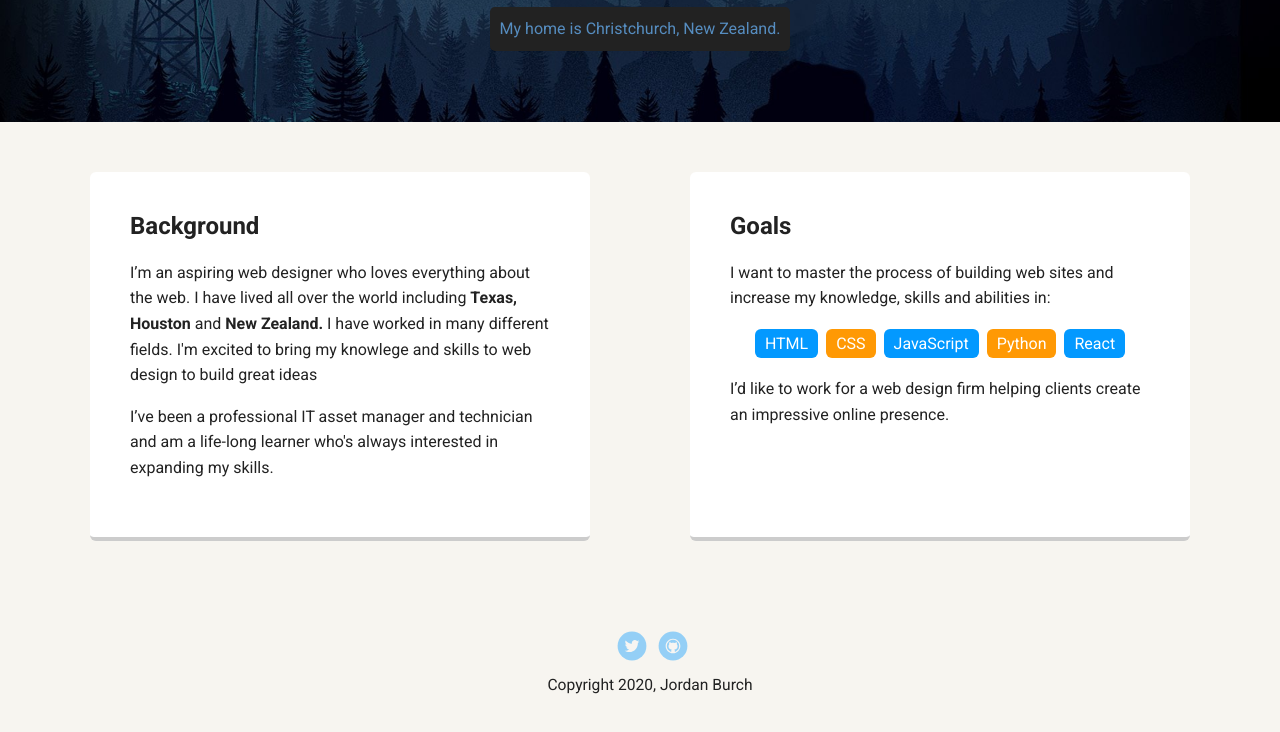
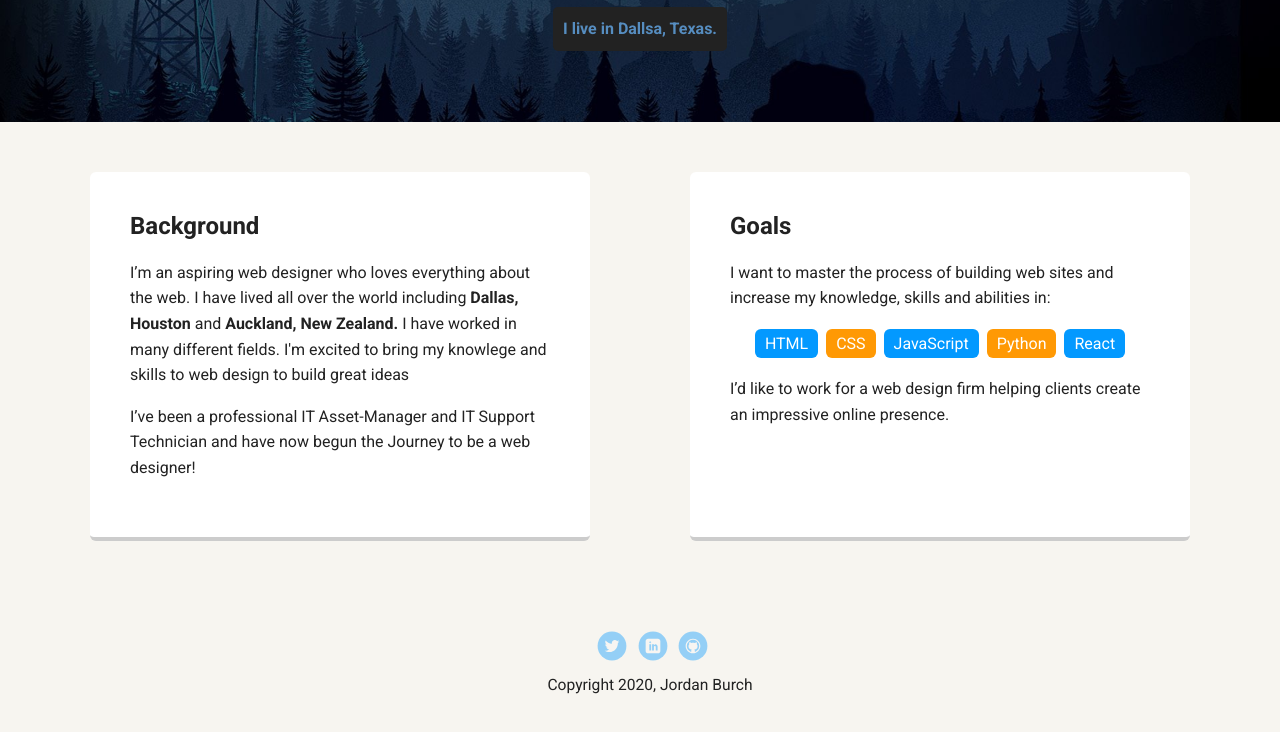
Before and after one commit to Jordanburch101/Techdegree-project-1, a plain HTML site: page index.html in a window 1280 px wide. Shown: the part 348-1080 px from the top of the page. Drawn offline with Linux system fonts and the light colour scheme; a web font is replaced by a local one.

Commit message:
Updated Text

```diff
--- a/index.html
+++ b/index.html
@@ -19,17 +19,17 @@
     <header>
       <img src="images/Jordan.jpg" alt="Picture of Jordan Burch" class="profile-image">
       <h1 class="tag name">Hello, I’m Jordan.</h1>
-      <p class="tag location">My home is Christchurch, New Zealand.</p>
+      <p class="tag location"><strong>I live in Dallsa, Texas.</strong></p>
     </header>
 
     <main class="flex">
       <div class="card">
         <h2>Background</h2>
         <p>I’m an aspiring web designer who loves everything about the web.
-          I have lived all over the world including <strong>Texas, Houston</strong> and <strong> New Zealand. </strong>I have worked in many different fields.
+          I have lived all over the world including <strong>Dallas, Houston</strong> and <strong>Auckland, New Zealand. </strong>I have worked in many different fields.
           I'm excited to bring my knowlege and skills to web design to build great ideas
         </p>
-        <p>I’ve been a professional IT asset manager and technician and am a life-long learner who's always interested in expanding my skills.</p>
+        <p>I’ve been a professional IT Asset-Manager and IT Support Technician and have now begun the Journey to be a web designer!  </p>
       </div>
 
       <div class="card">
@@ -48,9 +48,9 @@
     </main>
     <footer>
       <ul>
-        <li><a href="https://twitter.com/BurhJor" class="social twitter">Twitter</a></li>
-        <!-- <li><a href="" class="social linkedin">LinkedIn</a></li> -->
-        <li><a href="#" class="social github">Github</a></li>
+        <li><a href="#" class="social twitter">Twitter</a></li>
+        <li><a href="" class="social linkedin">LinkedIn</a></li>
+        <li><a href="https://github.com/Jordanburch101" class="social github">Github</a></li>
       </ul>
       <p class="copyright">Copyright 2020, Jordan Burch</p>
     </footer>
```
